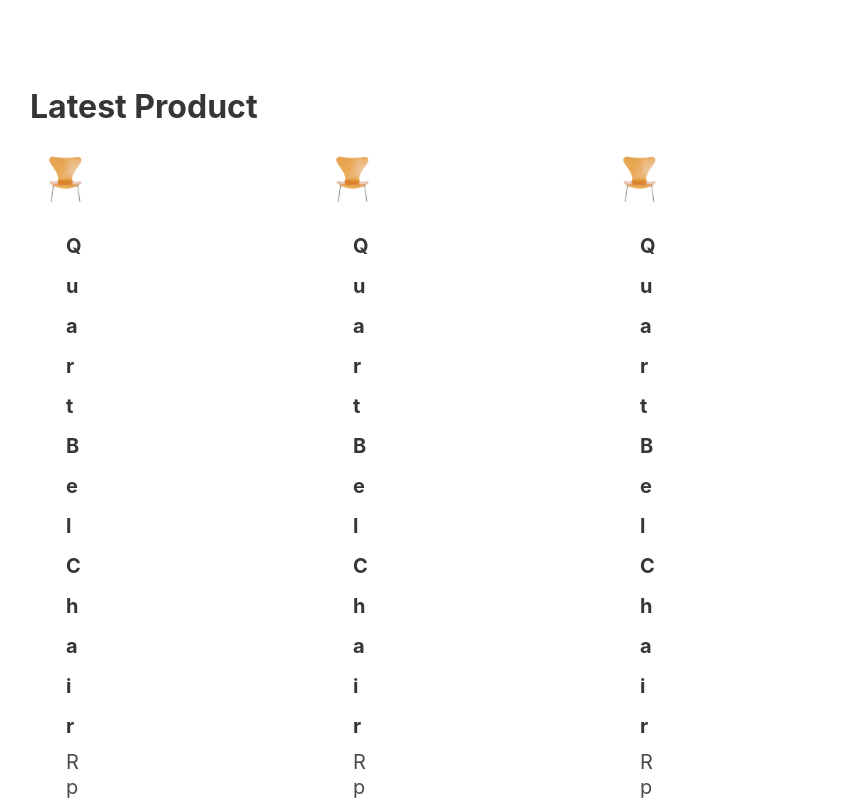
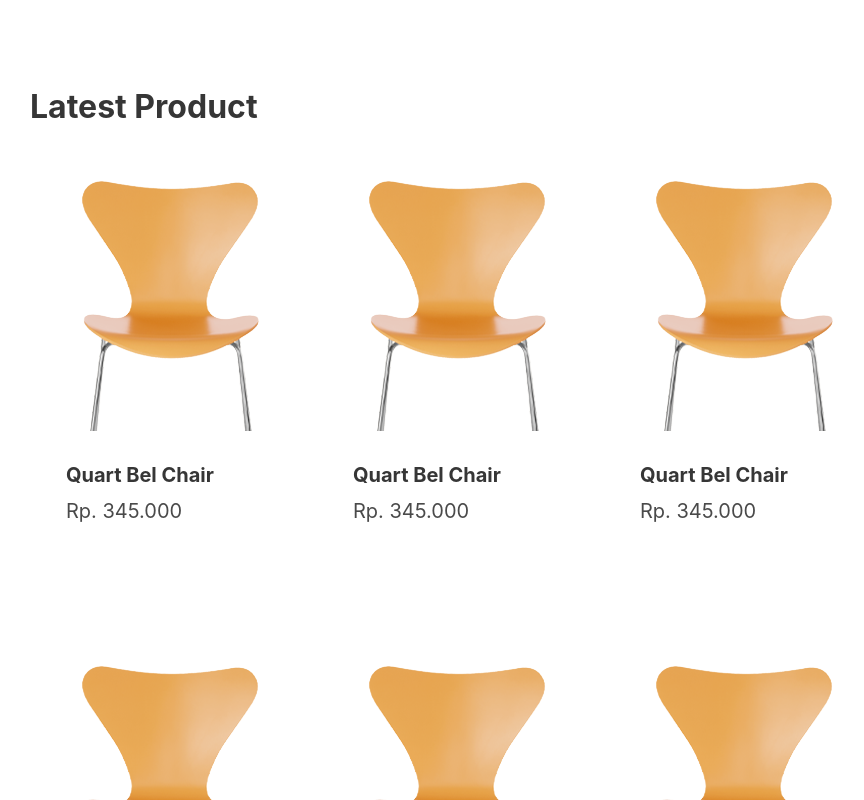
Before and after one commit to anidast/svelte-bulma_aeki, a Svelte app: page / in a window 1280 px wide. Shown: the part 1780-2580 px from the top of the page, without its empty margins (114-978 px from the left). Built offline with nearby package versions, Linux system fonts and the light colour scheme.

Commit message:
fix column in slider

```diff
--- a/src/containers/products-list/index.svelte
+++ b/src/containers/products-list/index.svelte
@@ -25,10 +25,10 @@
 <section class="section mx-6 px-6">
   <p class="title is-size-3 has-text-weight-bold mx-6">{category}</p>
 
-  <div class="columns is-multiline mx-6">
+  <div class="columns is-multiline ml-6">
     {#each products as product}
       <Link to={'product/' + product.id}>
-        <div class="column is-3">
+        <div class="column">
           <div class="product_item">
             <div class="card-image">
               <figure class="image is-4by4">
```
